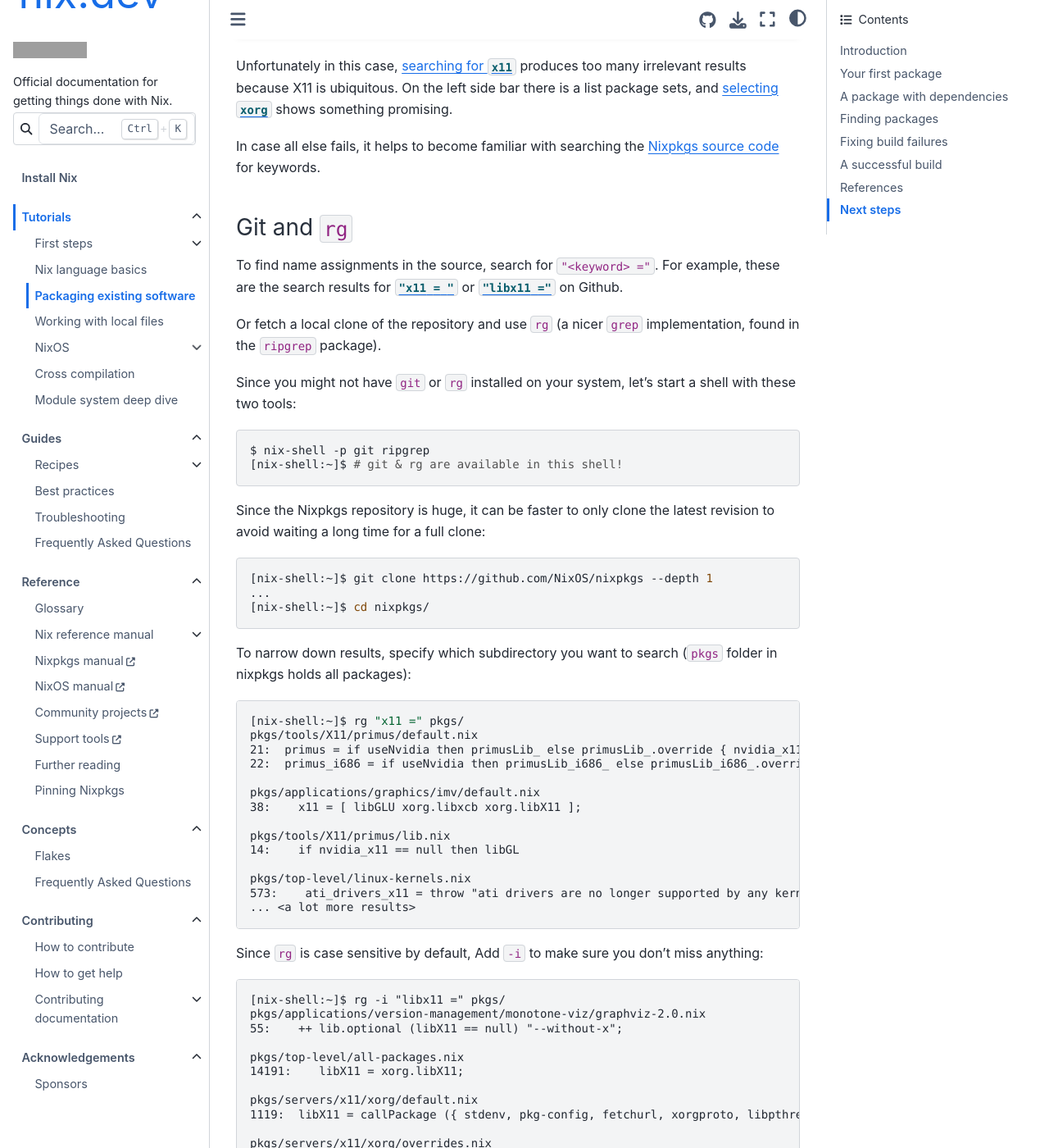
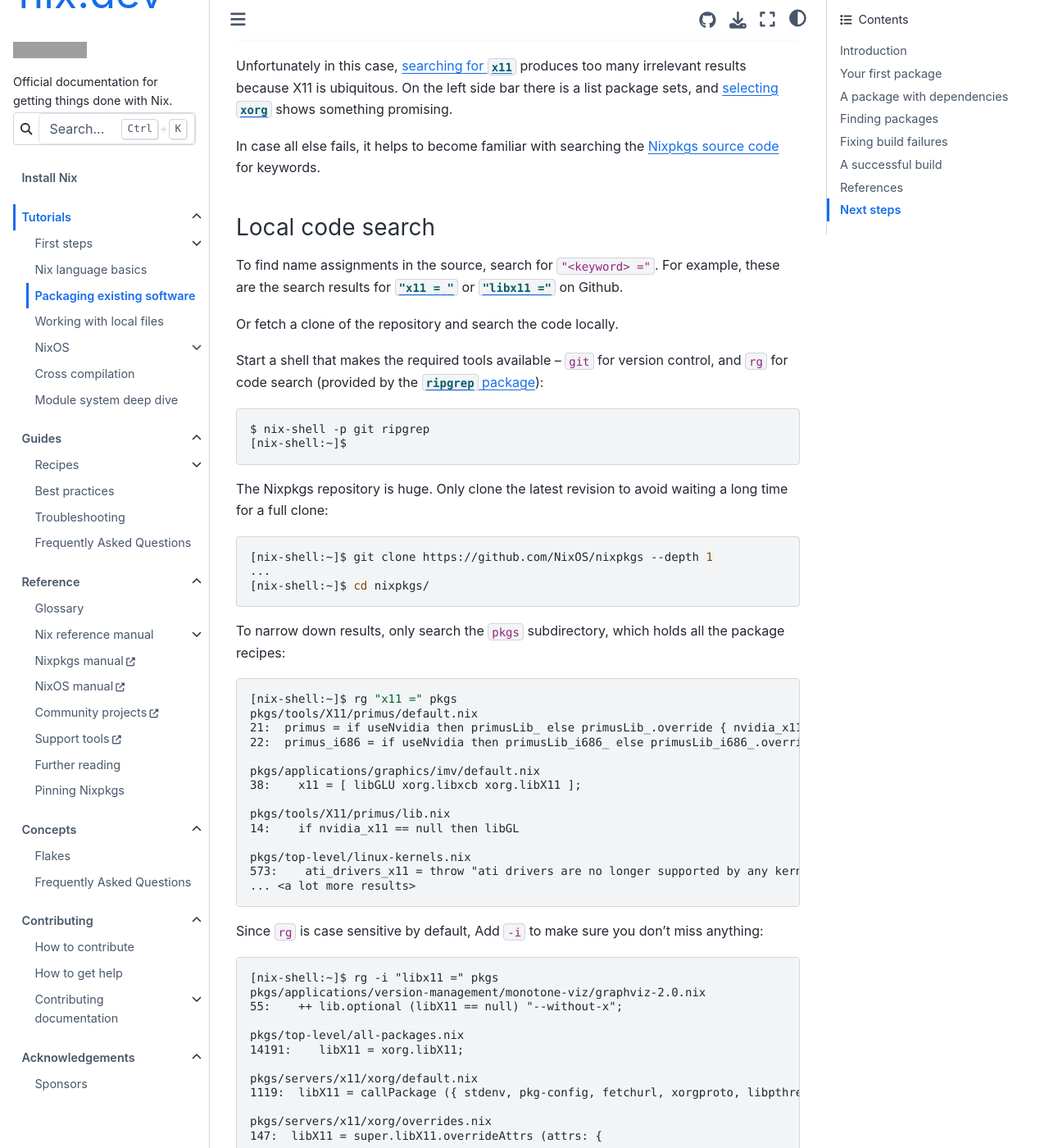
Before and after one commit to NixOS/nix.dev, a Sphinx documentation site: the page built from source/tutorials/packaging-existing-software.md, in a window 1280 px wide and 1400 px high, scrolled down 9982 px. Shown: the whole window at 82% size. Built offline with Sphinx 7.4.7 and the Sphinx Book theme 1.1.4, drawn with Linux system fonts in a browser that asks for light colours; some of the changed text lies outside the part shown; grey boxes are pictures that could not be loaded.

Commit message:
Apply suggestions from code review

````diff
--- a/source/tutorials/packaging-existing-software.md
+++ b/source/tutorials/packaging-existing-software.md
@@ -443,20 +443,21 @@
 
 In case all else fails, it helps to become familiar with searching the [Nixpkgs source code](https://github.com/nixos/nixpkgs) for keywords.
 
-### Git and `rg`
+### Local code search
 
 To find name assignments in the source, search for `"<keyword> ="`.
 For example, these are the search results for [`"x11 = "`](https://github.com/search?q=repo%3ANixOS%2Fnixpkgs+%22x11+%3D%22&type=code) or [`"libx11 ="`](https://github.com/search?q=repo%3ANixOS%2Fnixpkgs+%22libx11+%3D%22&type=code) on Github.
 
-Or fetch a local clone of the repository and use `rg` (a nicer `grep` implementation, found in the `ripgrep` package).
+Or fetch a clone of the repository and search the code locally.
 
-Since you might not have `git` or `rg` installed on your system, let's start a shell with these two tools:
+Start a shell that makes the required tools available – `git` for version control, and `rg` for code search (provided by the [`ripgrep` package](https://search.nixos.org/packages?show=ripgrep)):
 ```console
 $ nix-shell -p git ripgrep
-[nix-shell:~]$ # git & rg are available in this shell!
+[nix-shell:~]$
 ```
 
-Since the Nixpkgs repository is huge, it can be faster to only clone the latest revision to avoid waiting a long time for a full clone:
+The Nixpkgs repository is huge.
+Only clone the latest revision to avoid waiting a long time for a full clone:
 
 ```console
 [nix-shell:~]$ git clone https://github.com/NixOS/nixpkgs --depth 1
@@ -464,10 +465,10 @@
 [nix-shell:~]$ cd nixpkgs/
 ```
 
-To narrow down results, specify which subdirectory you want to search (`pkgs` folder in nixpkgs holds all packages):
+To narrow down results, only search the `pkgs` subdirectory, which holds all the package recipes:
 
 ```console
-[nix-shell:~]$ rg "x11 =" pkgs/
+[nix-shell:~]$ rg "x11 =" pkgs
 pkgs/tools/X11/primus/default.nix
 21:  primus = if useNvidia then primusLib_ else primusLib_.override { nvidia_x11 = null; };
 22:  primus_i686 = if useNvidia then primusLib_i686_ else primusLib_i686_.override { nvidia_x11 = null; };
@@ -487,7 +488,7 @@
 Add `-i` to make sure you don't miss anything:
 
 ```
-[nix-shell:~]$ rg -i "libx11 =" pkgs/
+[nix-shell:~]$ rg -i "libx11 =" pkgs
 pkgs/applications/version-management/monotone-viz/graphviz-2.0.nix
 55:    ++ lib.optional (libX11 == null) "--without-x";
 
@@ -503,7 +504,7 @@
 
 ### `nix-locate`
 
-Another option is to use `nix-locate` from the [`nix-index`](https://github.com/nix-community/nix-index) tool to find derivations that provide what you need.
+To search derivations on the command line, use `nix-locate` from the [`nix-index`](https://github.com/nix-community/nix-index).
 
 ### Adding package sets as dependencies
 
````
